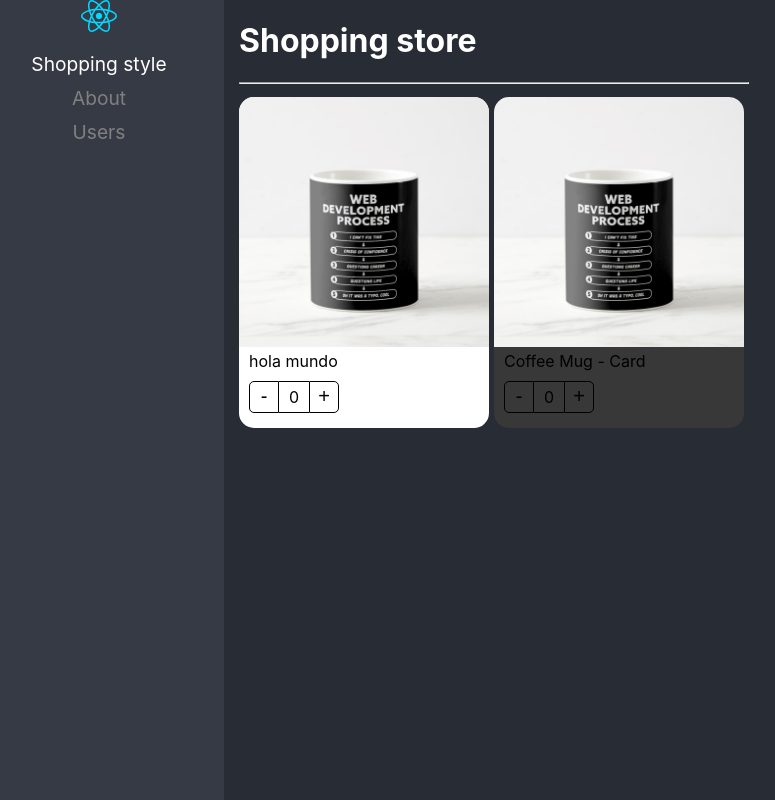
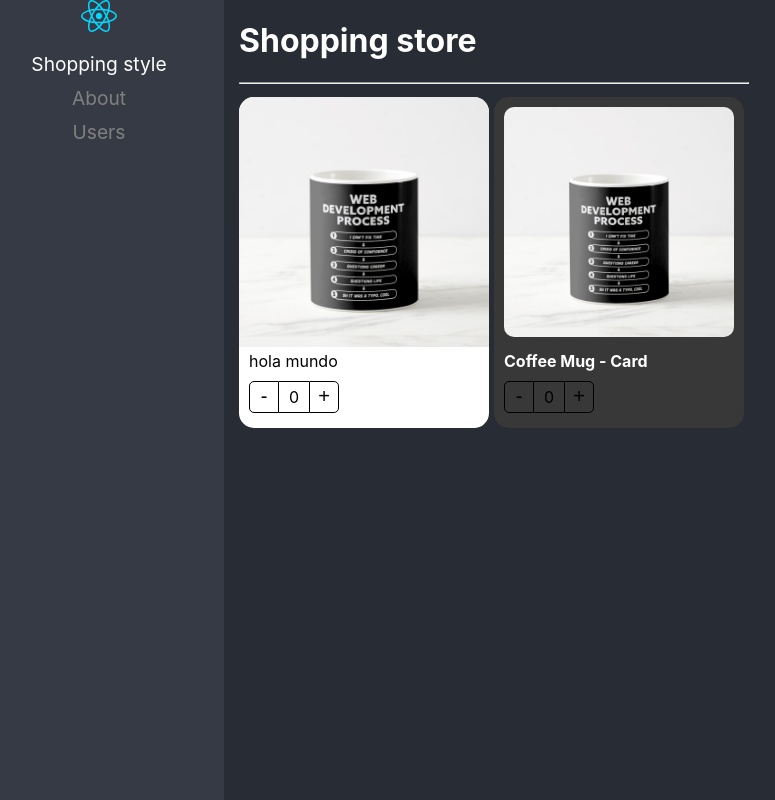
Before and after one commit to GerardoDev25/02-react-design-patterns-RPFR, a React (Vite) app: page / in a window 1280 px wide. Shown: the whole page, without its empty margins (26-801 px from the left). Built offline with nearby package versions, Linux system fonts and the light colour scheme.

Commit message:
style(pattern): :lipstick: 005 className en el ProductTitle y ProductImage
adding the className attribute to the components ProductTitle and ProductImage

```diff
--- a/src/03-stensible-style/components/ProductButtons.tsx
+++ b/src/03-stensible-style/components/ProductButtons.tsx
@@ -3,11 +3,11 @@
 
 import styles from '../styles/styles.module.css';
 
-export const ProductButtons = () => {
+export const ProductButtons = ({ className }: { className?: string }) => {
   const { counter, increaseBy } = useContext(ProductContext);
 
   return (
-    <div className={styles.buttonsContainer}>
+    <div className={`${styles.buttonsContainer} ${className}`}>
       <button className={styles.buttonMinus} onClick={() => increaseBy(-1)}>
         -
       </button>
--- a/src/03-stensible-style/components/ProductImage.tsx
+++ b/src/03-stensible-style/components/ProductImage.tsx
@@ -3,8 +3,11 @@
 import styles from '../styles/styles.module.css';
 import { ProductContext } from './ProductCard';
 
-
-export const ProductImage = ({ img = '' }): JSX.Element => {
+interface Props {
+  img?: string;
+  className?: string;
+}
+export const ProductImage = ({ img, className }: Props): JSX.Element => {
   const { product } = useContext(ProductContext);
 
   let imgToShow: string;
@@ -18,6 +21,10 @@
   }
 
   return (
-    <img className={styles.productImg} src={imgToShow} alt='Product img' />
+    <img
+      className={`${styles.productImg} ${className}`}
+      src={imgToShow}
+      alt='Product img'
+    />
   );
 };
--- a/src/03-stensible-style/components/ProductTitle.tsx
+++ b/src/03-stensible-style/components/ProductTitle.tsx
@@ -3,11 +3,15 @@
 
 import styles from '../styles/styles.module.css';
 
-export const ProductTitle = ({ title }: { title?: string }) => {
+interface Props {
+  title?: string;
+  className?: string;
+}
+export const ProductTitle = ({ title, className }: Props) => {
   const { product } = useContext(ProductContext);
 
   return (
-    <span className={styles.productDescription}>
+    <span className={`${styles.productDescription} ${className}`}>
       {title ? title : product.title}
     </span>
   );
--- a/src/03-stensible-style/pages/ShoppingPage.tsx
+++ b/src/03-stensible-style/pages/ShoppingPage.tsx
@@ -21,8 +21,8 @@
         </ProductCard>
 
         <ProductCard product={product} className='bg-dark'>
-          <ProductImage />
-          <ProductTitle />
+          <ProductImage className='costume-image' />
+          <ProductTitle className='text-white text-bold' />
           <ProductButtons />
         </ProductCard>
       </div>
--- a/src/03-stensible-style/styles/costume.style.css
+++ b/src/03-stensible-style/styles/costume.style.css
@@ -1,3 +1,17 @@
 .bg-dark {
   background-color: rgb(56 56 56);
 }
+
+.text-white {
+  color: white;
+}
+
+.text-bold {
+  font-weight: bold;
+}
+
+.costume-image {
+  padding: 10px;
+  width: calc(100% - 20px);
+  border-radius: 20px;
+}
```
